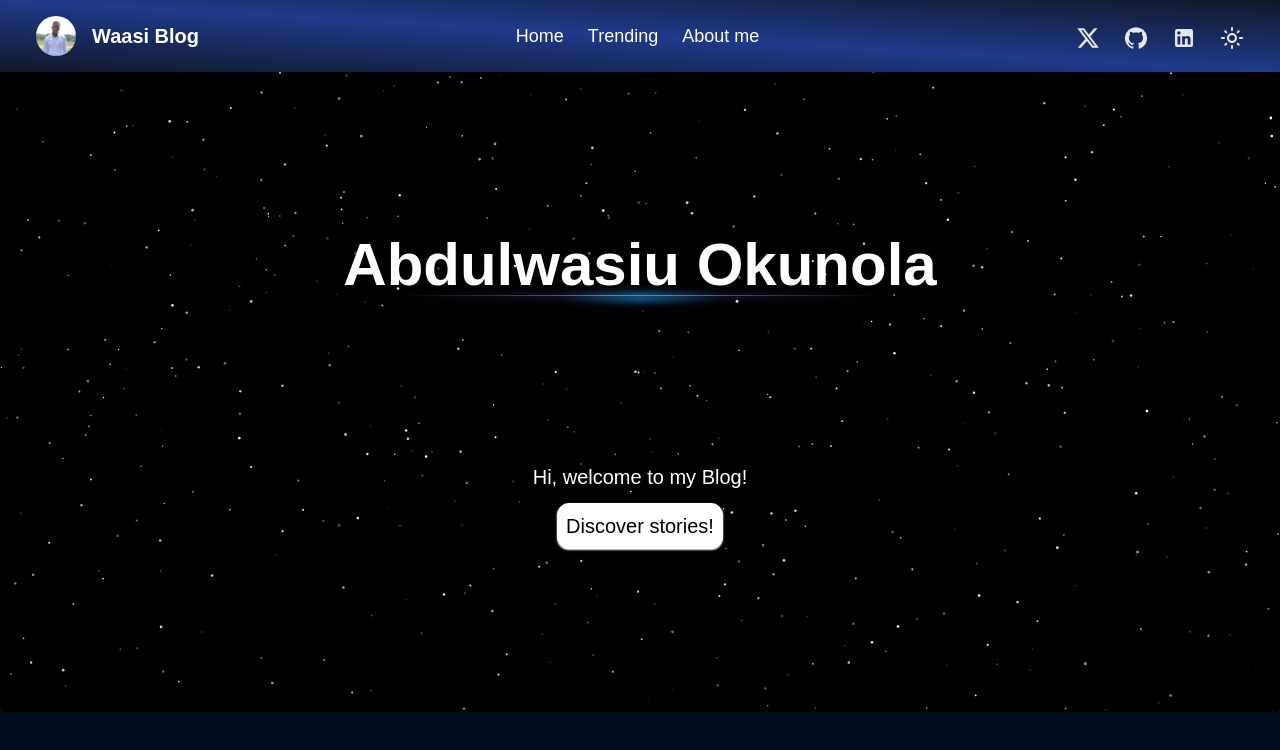
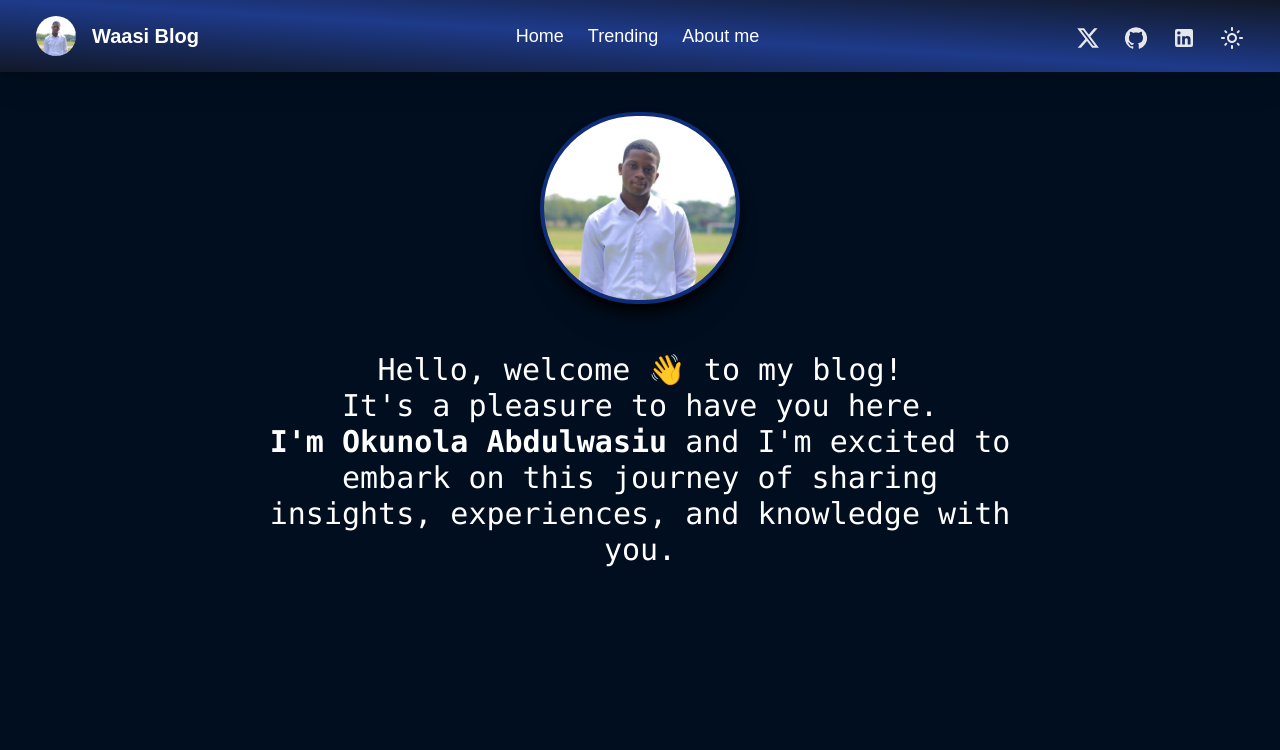
Before and after one commit to Okunola11/Nextjs-Mdx-Blog, a Next.js app: page /about in a window 1280 px wide. Shown: the top 750 px of the page. Built offline with nearby package versions, Linux system fonts and the light colour scheme.

Commit message:
Restyled the hero section

```diff
--- a/app/components/Hero.tsx
+++ b/app/components/Hero.tsx
@@ -3,7 +3,7 @@
 import React from "react";
 import { SparklesCore } from "@/components/ui/sparkles";
 
-export default function hero() {
+export default function Hero() {
   return (
     <div className="h-[40rem] relative w-full bg-black flex flex-col items-center justify-center overflow-hidden rounded-bl-md rounded-br-md">
       <div className="w-full absolute inset-0 h-screen">
@@ -17,7 +17,7 @@ export default function hero() {
           particleColor="#FFFFFF"
         />
       </div>
-      <h1 className="md:text-7xl text-3xl lg:text-6xl font-bold text-center text-white relative z-5">
+      <h1 className="md:text-7xl text-3xl lg:text-6xl font-bold text-center text-white relative z-5 m-0 p-0">
         Abdulwasiu Okunola
       </h1>
 
@@ -38,9 +38,11 @@ export default function hero() {
 
         {/* <div className="absolute inset-0 w-full h-full bg-black [mask-image:radial-gradient(350px_200px_at_top,transparent_20%,white)]"></div> */}
       </div>
-      <p className="text-black dark:text-white mt-2">Hi, welcome to my Blog!</p>
+      <p className="text-black dark:text-white mt-2 mb-0 p-0">
+        Hi, welcome to my Blog!
+      </p>
       <div></div>
-      <p className="border border-white border-solid p-2 rounded-xl shadow-white shadow-sm bg-white text-black mt-3">
+      <p className="border border-white border-solid rounded-xl shadow-white shadow-sm bg-white text-black mt-3 mb-0 p-2 text-xl">
         Discover stories!
       </p>
     </div>
--- a/app/components/Posts.tsx
+++ b/app/components/Posts.tsx
@@ -1,4 +1,5 @@
 import { getPostsMeta } from "@/lib/post";
+import Hero from "./Hero";
 import PostsList from "./PostsList";
 import TagList from "./TagList";
 
@@ -15,6 +16,10 @@ export default async function Posts() {
 
   return (
     <div className="w-full">
+      <section>
+        <Hero />
+      </section>
+
       <section className="px-4 md:px-6 grid grid-cols-1 md:grid-cols-3 relative w-full">
         <ul className="md:col-span-2 order-2 md:order-1 md:pt-16 p-0 md:pl-6 md:max-w-2xl flex flex-col">
           {posts.map((post) => (
--- a/app/layout.tsx
+++ b/app/layout.tsx
@@ -1,7 +1,6 @@
 import "./globals.css";
 import Header from "./components/Header";
 import Footer from "./components/Footer";
-import Hero from "./components/Hero";
 import { Metadata } from "next";
 
 export const metadata: Metadata = {
@@ -18,7 +17,6 @@ export default function RootLayout({
     <html lang="en">
       <body className="dark:bg-[#000e1f] font-nunito text-base md:text-xl">
         <Header />
-        <Hero />
         <main className="prose prose-xl prose-slate dark:prose-invert max-w-none mx-auto">
           {children}
         </main>
```
Also changed, not shown: 1 other file (tests, documents, lock files or other folders).
